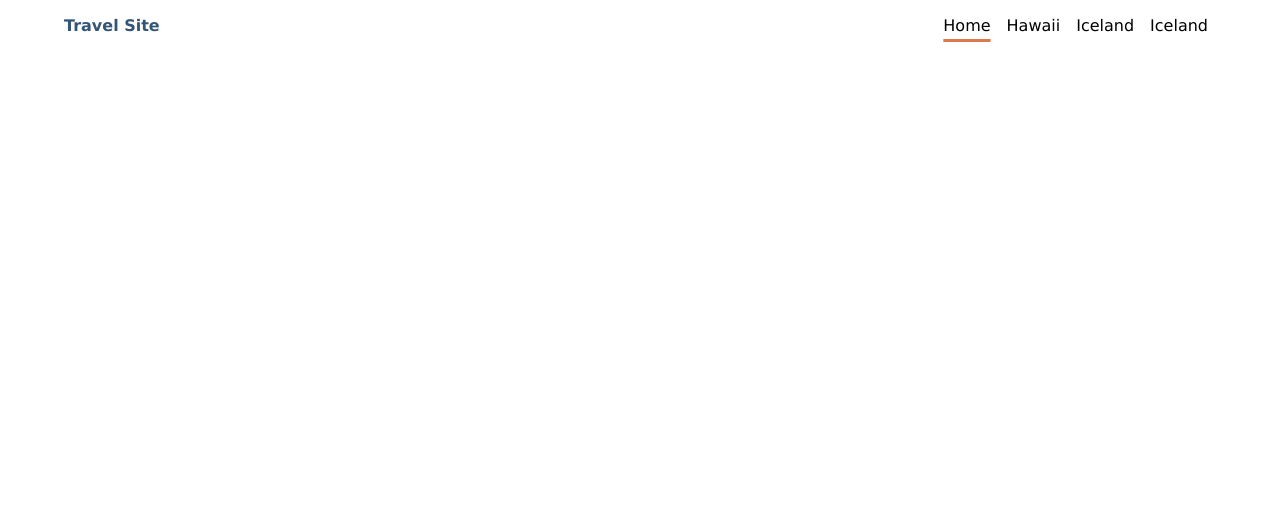
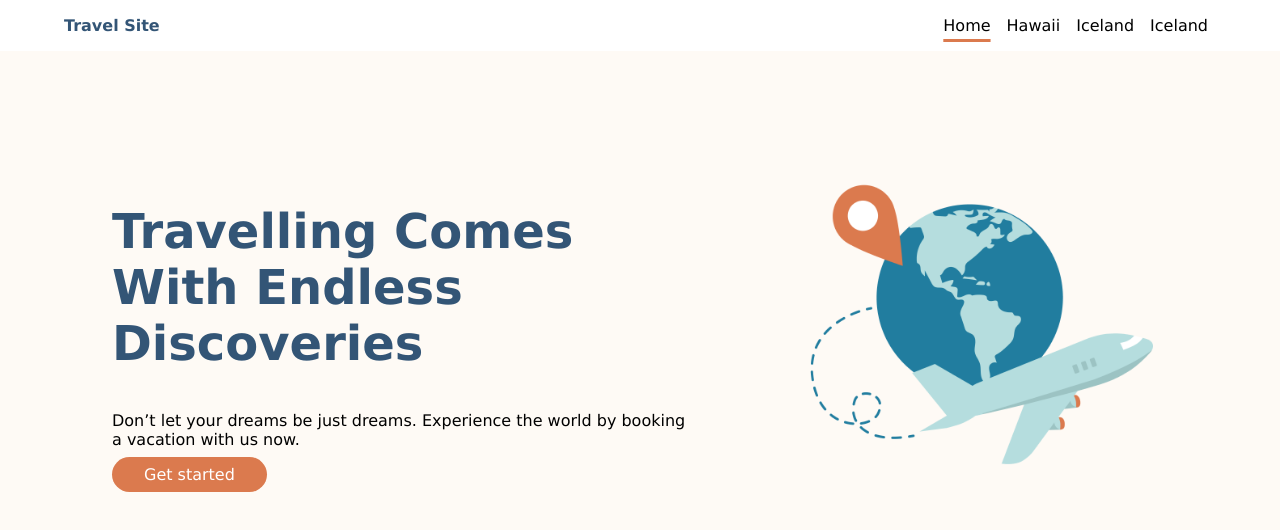
Before and after one commit to AnjaliDeviMehra/anjali-devi-travelsite, a plain HTML site: page index.html in a window 1280 px wide. Drawn offline with Linux system fonts and the light colour scheme.

Commit message:
add hero-section

```diff
--- a/css/global.css
+++ b/css/global.css
@@ -37,3 +37,8 @@ body {
   text-decoration: underline #db7a4e 3px;
   text-underline-offset: 0.5rem;
 }
+h2 {
+  font-size: 3rem;
+  font-weight: 700;
+  color: #335576;
+}
--- a/css/main.css
+++ b/css/main.css
@@ -0,0 +1,26 @@
+.hero {
+  background-color: #fefaf5;
+  display: flex;
+  align-items: center;
+  justify-content: space-between;
+  padding: 5rem;
+}
+
+.hero__left {
+  flex-grow: 2;
+  padding: 2rem;
+}
+.hero__link {
+  color: white;
+  background-color: #db7a4e;
+  padding: 0.5rem 2rem;
+  border-radius: 30px;
+  text-decoration: none;
+  font-weight: 500;
+}
+
+.hero__image {
+  width: 90%;
+  height: 90%;
+  padding-left: 5rem;
+}
--- a/index.html
+++ b/index.html
@@ -29,7 +29,19 @@
       </nav>
     </header>
     <main>
-      <section></section>
+      <section class="hero">
+        <div class="hero__left">
+          <h2>Travelling Comes With Endless Discoveries</h2>
+          <p>
+            Don’t let your dreams be just dreams. Experience the world by
+            booking a vacation with us now.
+          </p>
+          <a href="" class="hero__link">Get started</a>
+        </div>
+        <div class="hero__right">
+          <img src="./assets/images/hero.png" class="hero__image" />
+        </div>
+      </section>
       <section></section>
     </main>
     <footer></footer>
```
Also changed, not shown: assets/images/hero.png (added).
